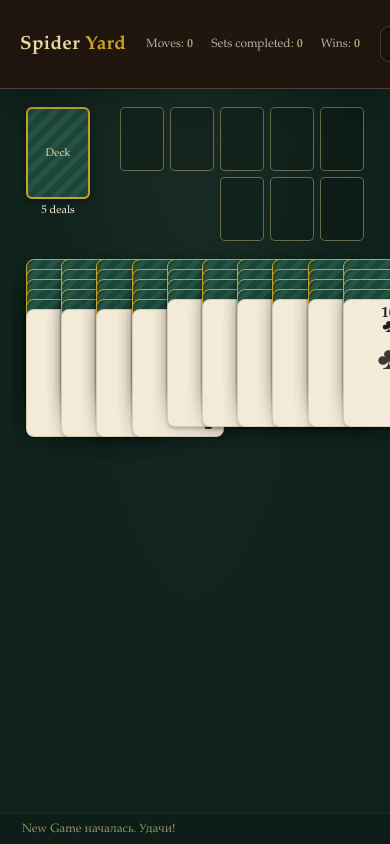
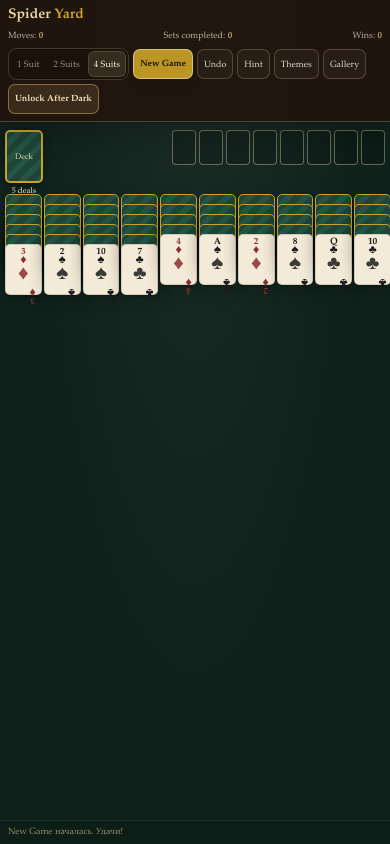
Before and after one commit to liddemchenko0504-create/spider, a website: page index.html in a window 390 px wide. Drawn offline with Linux system fonts and the light colour scheme.

Commit message:
Add responsive mobile layout

```diff
--- a/index.html
+++ b/index.html
@@ -2,7 +2,10 @@
 <html lang="en">
 <head>
 <meta charset="UTF-8">
-<meta name="viewport" content="width=device-width, initial-scale=1.0">
+<meta
+  name="viewport"
+  content="width=device-width, initial-scale=1.0, viewport-fit=cover"
+>
 <title>Spider Yard — Spider Solitaire</title>
 <style>
   :root{
@@ -607,6 +610,437 @@
   min-height:18px;
   font-size:13px;
   color: rgba(232,217,160,0.82);
+}
+/* =========================================================
+   MOBILE / RESPONSIVE
+   ========================================================= */
+
+:root{
+  --card-w: 92px;
+  --card-h: 128px;
+  --board-gap: 14px;
+}
+
+.column{
+  width: var(--card-w);
+}
+
+.card{
+  width: var(--card-w);
+  height: var(--card-h);
+}
+
+.empty-slot{
+  width: var(--card-w);
+  height: var(--card-h);
+}
+
+.board{
+  gap: var(--board-gap);
+}
+
+
+/* TABLET */
+@media (max-width: 1100px){
+
+  :root{
+    --card-w: 76px;
+    --card-h: 106px;
+    --board-gap: 8px;
+  }
+
+  header{
+    padding:10px 12px;
+    gap:10px;
+    flex-wrap:wrap;
+  }
+
+  header h1{
+    font-size:17px;
+  }
+
+  .stats{
+    gap:12px;
+    font-size:11px;
+  }
+
+  .controls{
+    gap:5px;
+    flex-wrap:wrap;
+  }
+
+  .controls > button,
+  .difficulty-option{
+    padding:6px 8px;
+    font-size:11px;
+  }
+
+  #table{
+    padding:12px 10px 18px;
+  }
+
+  .card .corner{
+    font-size:13px;
+  }
+
+  .card .pip{
+    font-size:22px;
+  }
+}
+
+
+/* MOBILE */
+@media (max-width: 700px){
+
+  html,
+  body{
+    width:100%;
+    height:100%;
+    overflow:hidden;
+  }
+
+  :root{
+    --card-w: calc((100vw - 27px) / 10);
+    --card-h: calc(var(--card-w) * 1.39);
+    --board-gap:3px;
+  }
+
+  #app{
+    height:100dvh;
+    min-height:100dvh;
+  }
+
+  header{
+    padding:7px 8px;
+    gap:6px;
+
+    display:grid;
+    grid-template-columns:1fr auto;
+
+    align-items:center;
+  }
+
+  header h1{
+    font-size:15px;
+    letter-spacing:0;
+  }
+
+  .stats{
+    grid-column:1 / -1;
+
+    width:100%;
+
+    display:flex;
+    justify-content:space-between;
+
+    gap:6px;
+    font-size:10px;
+  }
+
+  .controls{
+    grid-column:1 / -1;
+
+    width:100%;
+
+    display:flex;
+    align-items:center;
+
+    gap:4px;
+
+    overflow-x:auto;
+    overflow-y:hidden;
+
+    scrollbar-width:none;
+
+    -webkit-overflow-scrolling:touch;
+  }
+
+  .controls::-webkit-scrollbar{
+    display:none;
+  }
+
+  .controls > button{
+    flex:0 0 auto;
+
+    min-height:30px;
+
+    padding:5px 8px;
+
+    border-radius:7px;
+
+    font-size:10px;
+
+    white-space:nowrap;
+  }
+
+  .difficulty-segmented{
+    flex:0 0 auto;
+
+    padding:2px;
+  }
+
+  .difficulty-option{
+    min-height:26px;
+
+    padding:5px 7px;
+
+    font-size:10px;
+  }
+
+  #table{
+    padding:8px 5px 12px;
+
+    gap:8px;
+
+    overflow:hidden;
+  }
+
+  .top-row{
+    min-height:54px;
+
+    align-items:flex-start;
+  }
+
+
+  /* DECK */
+
+  .stock-pile{
+    width:42px;
+    height:58px;
+
+    border-radius:5px;
+
+    font-size:8px;
+  }
+
+  .stock-pile .count{
+    bottom:-15px;
+
+    font-size:8px;
+  }
+
+
+  /* COMPLETED STACKS */
+
+  .foundations{
+    gap:3px;
+
+    max-width:calc(100vw - 65px);
+  }
+
+  .foundation-slot{
+    width:27px;
+    height:39px;
+
+    font-size:15px;
+
+    border-radius:4px;
+  }
+
+
+  /* BOARD */
+
+  .board{
+    width:100%;
+
+    gap:var(--board-gap);
+
+    justify-content:space-between;
+
+    padding-top:2px;
+  }
+
+  .column{
+    flex:0 0 var(--card-w);
+
+    min-width:0;
+
+    min-height:90px;
+  }
+
+  .card{
+    border-radius:5px;
+
+    padding:3px;
+  }
+
+  .card .corner{
+    font-size:clamp(7px, 2.4vw, 11px);
+  }
+
+  .card .pip{
+    font-size:clamp(12px, 4vw, 20px);
+  }
+
+  .card.selected{
+    transform:translateY(-3px);
+  }
+
+
+  /* STATUS */
+
+  #status-bar{
+    padding:5px 8px;
+
+    min-height:24px;
+
+    font-size:9px;
+
+    white-space:nowrap;
+
+    overflow:hidden;
+
+    text-overflow:ellipsis;
+  }
+
+
+  /* MODALS */
+
+  .overlay{
+    padding:10px;
+
+    overflow-y:auto;
+
+    justify-content:flex-start;
+
+    padding-top:24px;
+  }
+
+  .win-card,
+  .after-dark-modal{
+    width:100%;
+
+    max-width:calc(100vw - 20px) !important;
+
+    padding:18px 14px;
+
+    border-radius:14px;
+  }
+
+  .collection-header{
+    display:block;
+  }
+
+  .collection-header h2{
+    font-size:22px;
+  }
+
+  .collection-subtitle{
+    font-size:12px;
+  }
+
+  .unlock-cta{
+    width:100%;
+
+    margin-top:14px;
+
+    justify-content:center;
+  }
+
+
+  /* SKINS */
+
+  #skins-grid{
+    grid-template-columns:1fr;
+
+    gap:10px;
+  }
+
+  .skin-card{
+    padding:11px;
+  }
+
+  .skin-card .swatch{
+    height:54px;
+  }
+
+
+  /* GALLERY */
+
+  #gallery-grid{
+    grid-template-columns:repeat(2,1fr);
+
+    width:100%;
+
+    max-width:100%;
+
+    gap:10px;
+  }
+
+  .gallery-item{
+    width:100%;
+
+    height:auto;
+
+    aspect-ratio:3 / 4;
+  }
+
+  .portrait{
+    width:min(160px,60vw);
+
+    height:auto;
+
+    aspect-ratio:3 / 4;
+  }
+}
+
+
+/* VERY SMALL PHONES */
+
+@media (max-width:390px){
+
+  :root{
+    --card-w:calc((100vw - 22px) / 10);
+
+    --board-gap:2px;
+  }
+
+  header h1{
+    font-size:14px;
+  }
+
+  .stats{
+    font-size:9px;
+  }
+
+  .controls > button,
+  .difficulty-option{
+    font-size:9px;
+
+    padding:5px 6px;
+  }
+
+  .foundation-slot{
+    width:24px;
+
+    height:35px;
+  }
+
+  .stock-pile{
+    width:38px;
+
+    height:53px;
+  }
+}
+
+
+/* TOUCH DEVICES */
+
+@media (hover:none) and (pointer:coarse){
+
+  button,
+  .difficulty-option,
+  .skin-card,
+  .card,
+  .stock-pile{
+    touch-action:manipulation;
+  }
+
+  button:hover,
+  .skin-card:hover,
+  .card.movable-hint:hover{
+    transform:none;
+  }
 }
 </style>
 </head>
```
